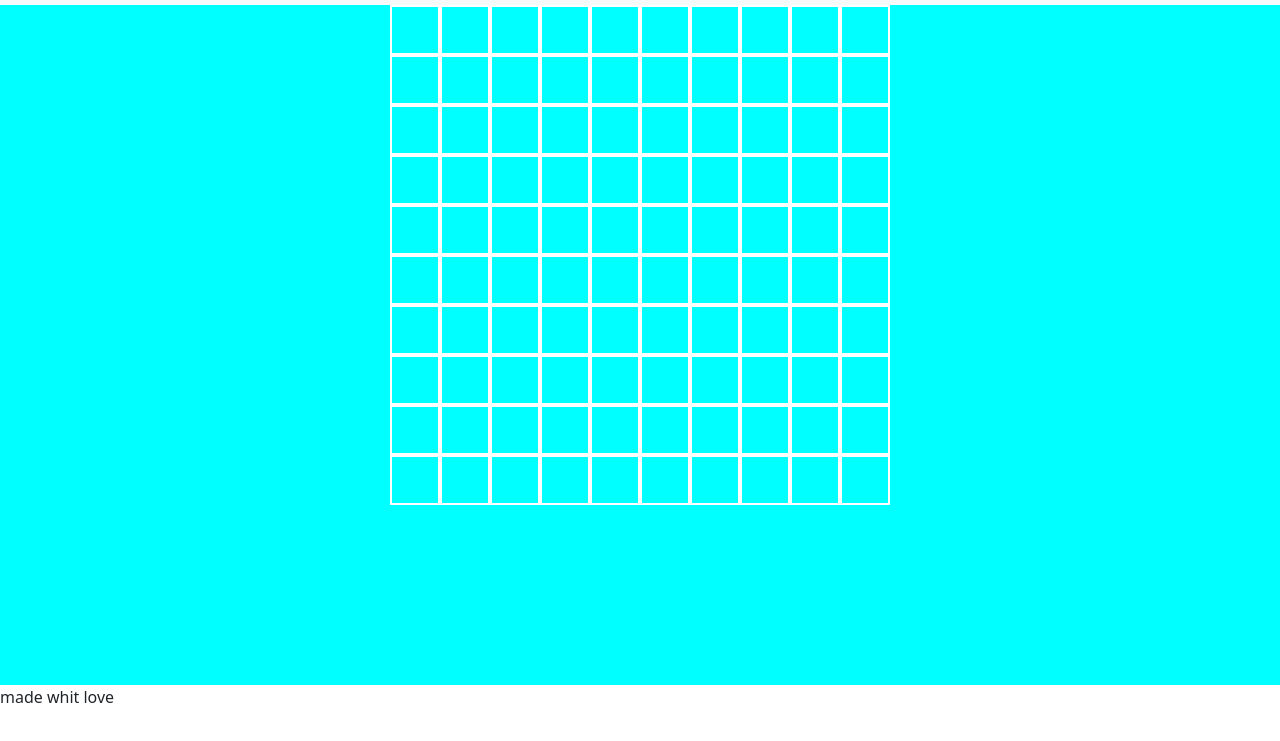
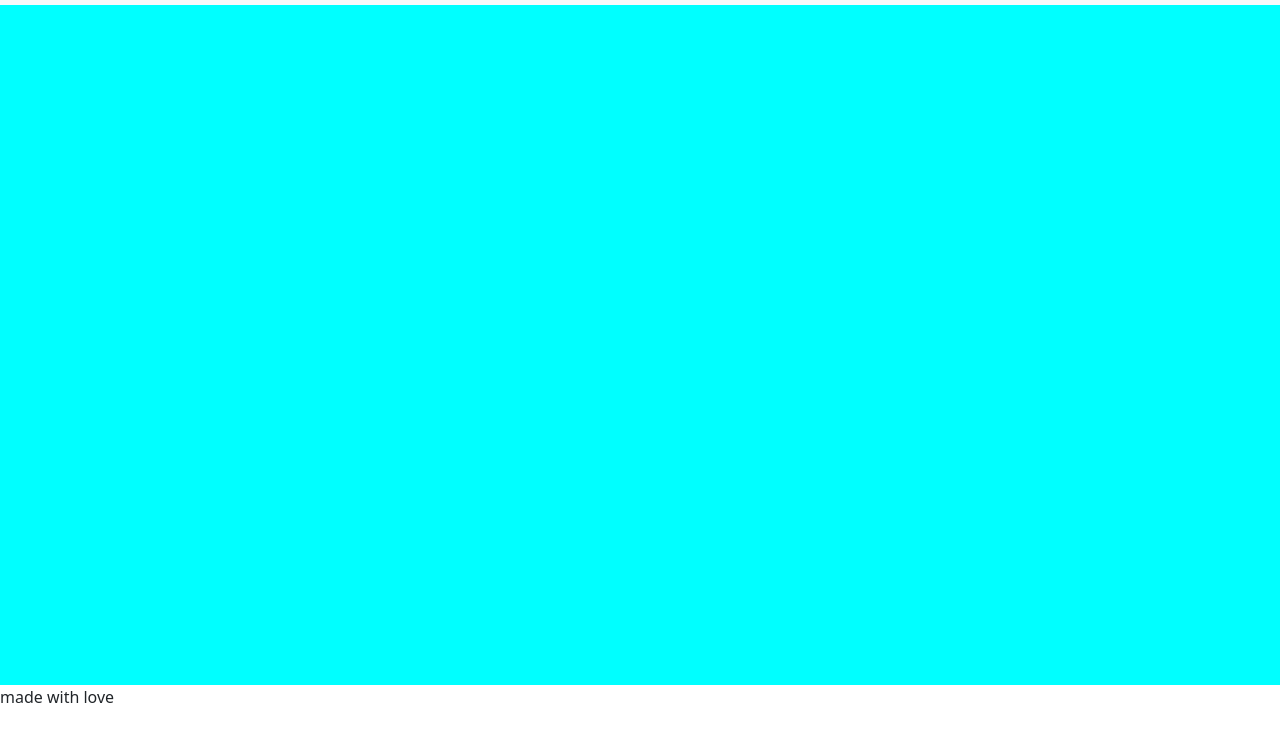
Before and after one commit to abdicore/js-campominato-grid, a plain HTML site: page index.html in a window 1280 px wide. Shown: the part 49-790 px from the top of the page. Drawn offline with nearby package versions, Linux system fonts and the light colour scheme.

Commit message:
preso-buttn

```diff
--- a/css/style.css
+++ b/css/style.css
@@ -6,6 +6,12 @@ main {
 footer {
     height: 80px;
     background-color: white;
+}
+
+.fake-conteiner {
+    width: 100%;
+    max-width: 900px;
+    margin: 0 auto;
 }
 
 #grid {
--- a/index.html
+++ b/index.html
@@ -34,7 +34,7 @@
                 <select class="form-select d-none ms-1" aria-label="Disabled select example" disabled>
                     <option value="1">Hard</option>
                     <option value="2">Medium</option>
-                    option value="3">TEasy</option>
+                    <option value="3">TEasy</option>
                 </select>
                 <button class="btn btn-primary ms-1">Play</button>
             </div>
@@ -43,106 +43,6 @@
     <main>
         <div class="container-lg">
             <div id="grid">
-                <div class="cel"></div>
-                <div class="cel"></div>
-                <div class="cel"></div>
-                <div class="cel"></div>
-                <div class="cel"></div>
-                <div class="cel"></div>
-                <div class="cel"></div>
-                <div class="cel"></div>
-                <div class="cel"></div>
-                <div class="cel"></div>
-                <div class="cel"></div>
-                <div class="cel"></div>
-                <div class="cel"></div>
-                <div class="cel"></div>
-                <div class="cel"></div>
-                <div class="cel"></div>
-                <div class="cel"></div>
-                <div class="cel"></div>
-                <div class="cel"></div>
-                <div class="cel"></div>
-                <div class="cel"></div>
-                <div class="cel"></div>
-                <div class="cel"></div>
-                <div class="cel"></div>
-                <div class="cel"></div>
-                <div class="cel"></div>
-                <div class="cel"></div>
-                <div class="cel"></div>
-                <div class="cel"></div>
-                <div class="cel"></div>
-                <div class="cel"></div>
-                <div class="cel"></div>
-                <div class="cel"></div>
-                <div class="cel"></div>
-                <div class="cel"></div>
-                <div class="cel"></div>
-                <div class="cel"></div>
-                <div class="cel"></div>
-                <div class="cel"></div>
-                <div class="cel"></div>
-                <div class="cel"></div>
-                <div class="cel"></div>
-                <div class="cel"></div>
-                <div class="cel"></div>
-                <div class="cel"></div>
-                <div class="cel"></div>
-                <div class="cel"></div>
-                <div class="cel"></div>
-                <div class="cel"></div>
-                <div class="cel"></div>
-                <div class="cel"></div>
-                <div class="cel"></div>
-                <div class="cel"></div>
-                <div class="cel"></div>
-                <div class="cel"></div>
-                <div class="cel"></div>
-                <div class="cel"></div>
-                <div class="cel"></div>
-                <div class="cel"></div>
-                <div class="cel"></div>
-                <div class="cel"></div>
-                <div class="cel"></div>
-                <div class="cel"></div>
-                <div class="cel"></div>
-                <div class="cel"></div>
-                <div class="cel"></div>
-                <div class="cel"></div>
-                <div class="cel"></div>
-                <div class="cel"></div>
-                <div class="cel"></div>
-                <div class="cel"></div>
-                <div class="cel"></div>
-                <div class="cel"></div>
-                <div class="cel"></div>
-                <div class="cel"></div>
-                <div class="cel"></div>
-                <div class="cel"></div>
-                <div class="cel"></div>
-                <div class="cel"></div>
-                <div class="cel"></div>
-                <div class="cel"></div>
-                <div class="cel"></div>
-                <div class="cel"></div>
-                <div class="cel"></div>
-                <div class="cel"></div>
-                <div class="cel"></div>
-                <div class="cel"></div>
-                <div class="cel"></div>
-                <div class="cel"></div>
-                <div class="cel"></div>
-                <div class="cel"></div>
-                <div class="cel"></div>
-                <div class="cel"></div>
-                <div class="cel"></div>
-                <div class="cel"></div>
-                <div class="cel"></div>
-                <div class="cel"></div>
-                <div class="cel"></div>
-                <div class="cel"></div>
-                <div class="cel"></div>
 
             </div>
         </div>
@@ -150,7 +50,7 @@
 
     </main>
     <footer>
-        <div>made whit love</div>
+        <div>made with love</div>
     </footer>
 
 
--- a/js/script.js
+++ b/js/script.js
@@ -0,0 +1,45 @@
+/*
+Consegna
+L'utente clicca su un bottone che genererà una griglia di gioco quadrata.
+Ogni cella ha un numero progressivo, da 1 a 100.
+Ci saranno quindi 10 caselle per ognuna delle 10 righe.
+Quando l'utente clicca su ogni cella, la cella cliccata si colora di azzurro ed emetto un messaggio in console con il numero della cella cliccata.
+# MILESTONE 1 ok
+Prepariamo l'HTML ed il CSS per ottenere il risultato grafico che vediamo nell'immagine allegata.
+#MILESTONE 2
+Rimuoviamo le celle che abbiamo inserito nell'HTML in modo da generarle tramite JS. Al click del bottone play, vengono generate 100 celle in 10 righe da 10 celle ciascuna.
+#MILESTONE 3
+In ogni cella, deve comparire il numero corrispondente, in ordine da 1 a 100;
+#MILESTONE 4
+Al click sulla cella, stampiamo il numero della cella cliccata in console, poi coloriamo la cella d'azzurro!
+*/
+
+
+/*
+#MILESTONE 2
+Rimuoviamo le celle che abbiamo inserito nell'HTML in modo da generarle tramite JS. Al click del bottone play,
+vengono generate 100 celle in 10 righe da 10 celle ciascuna.
+*/
+
+//Dichiarazioni funzioni
+
+
+//Fase di preparazione
+
+
+//richiamo gli elemnti dal dom
+const grid = document.getElementById('grid')
+const buttun = document.querySelector('button')
+
+//Elementi inizialai
+
+const rows = 10;
+const cols = 10;
+const totalCell = rows + cols;
+
+//Regiamo al click
+
+buttun.addEventListener('click', function (){
+    console.log('ok')
+
+})
```
